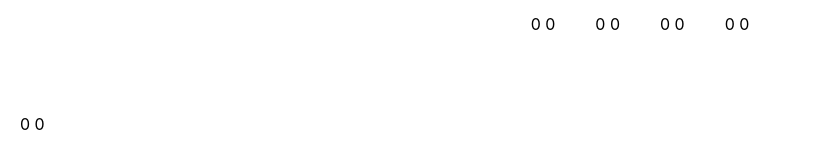
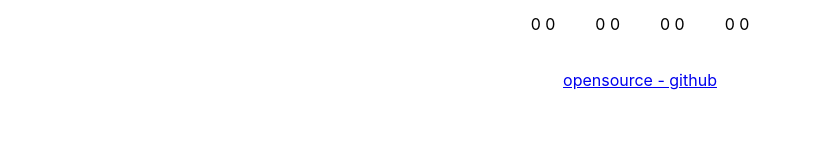
Before and after one commit to Stefi-94/app-react-weather, a React (Create React App) app: page / in a window 1280 px wide. Both pictures are taken after typing "Sample" into the empty fields and a click on the button "Search". Shown: the part 354-514 px from the top of the page, without its empty margins (0-828 px from the left). Built offline with nearby package versions, Linux system fonts and the light colour scheme; no server answers.

Commit message:
add link github

```diff
--- a/src/Weather.js
+++ b/src/Weather.js
@@ -91,6 +91,7 @@ export default function Weather(props){
 
 
             </div>
+            <p><a href="https://github.com/Stefi-94/app-react-weather">opensource - github</a></p>
 
         </div>
     );
```
